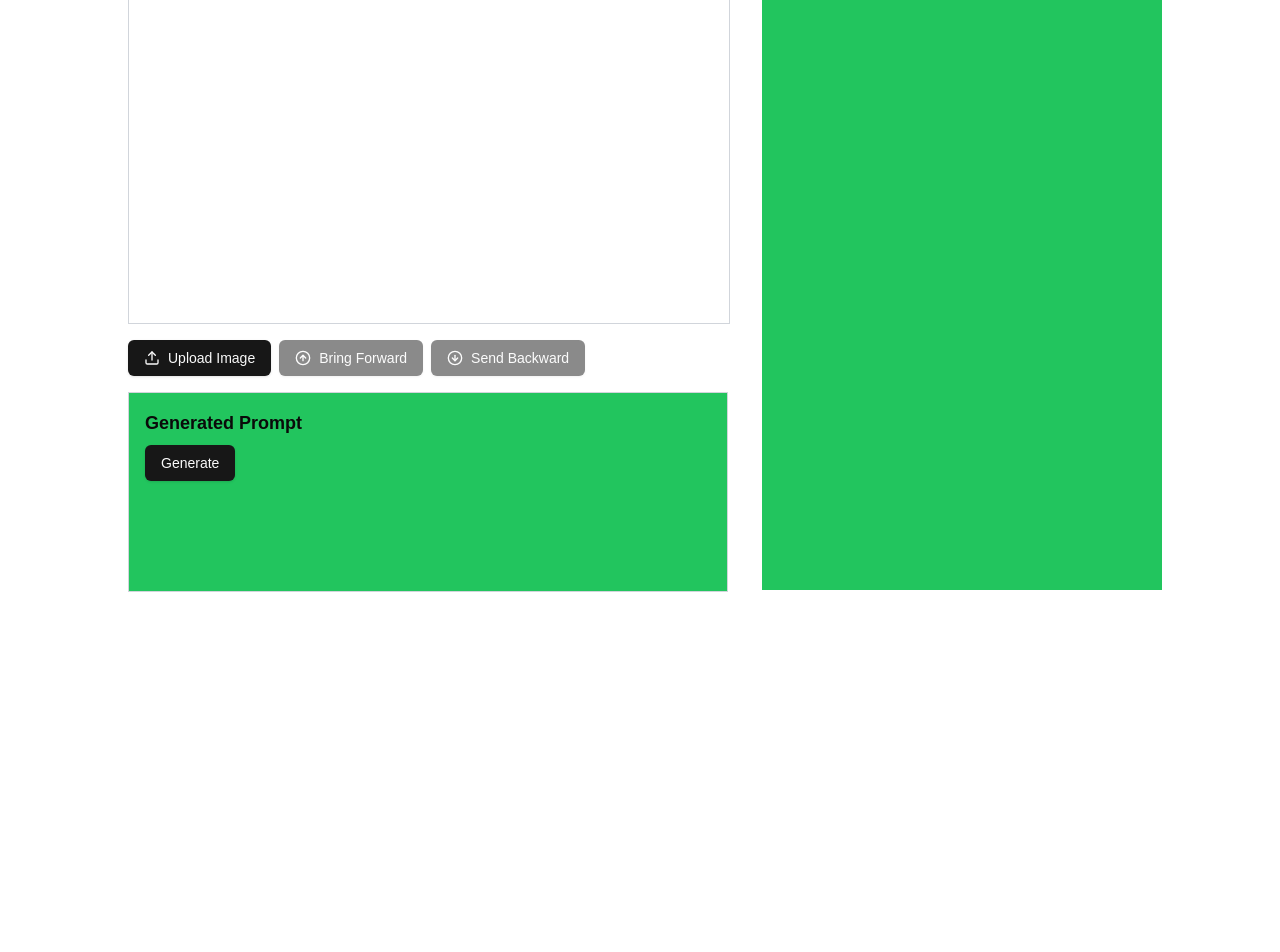
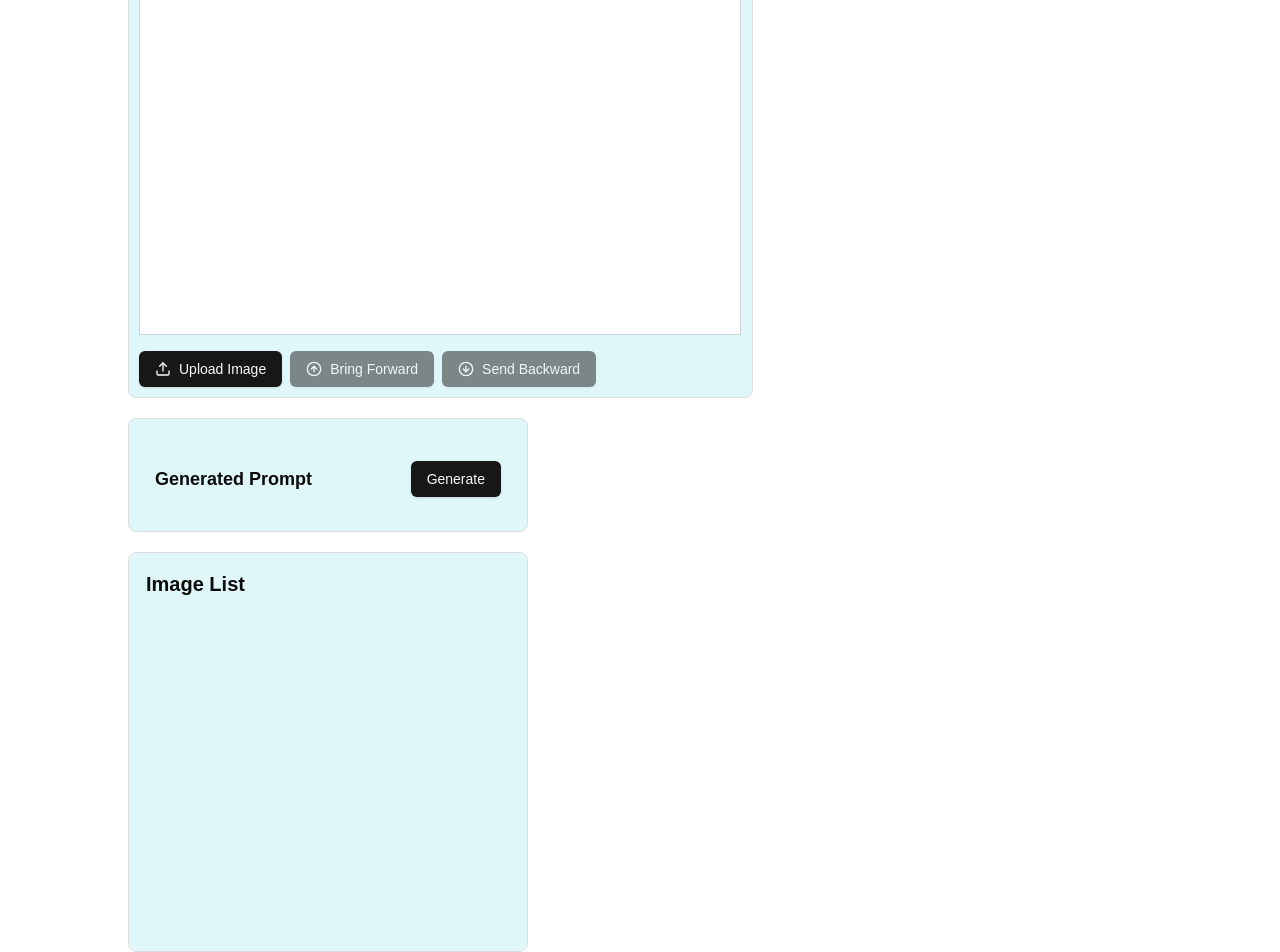
Before and after one commit to kvntang/machine-whisper-canvas, a Next.js app: page / in a window 1280 px wide. Shown: the part 266-1218 px from the top of the page. Before the commit the page ends 800 px from the top, so only its background shows below. Built offline with nearby package versions, Linux system fonts and the light colour scheme.

Commit message:
still working: added some styling

```diff
--- a/app/GeneratedPromptWindow.tsx
+++ b/app/GeneratedPromptWindow.tsx
@@ -43,12 +43,17 @@ const GeneratedPrompt: React.FC<GeneratedPromptProps> = ({ coordinates }) => {
   };
 
   return (
-    <div className="w-[600px] h-[200px] mt-4 p-4 border border-gray-300 bg-green-500">
-      <h2 className="text-lg font-bold mb-2">Generated Prompt</h2>
-      <pre className="whitespace-pre-wrap">{chatgptResponse}</pre>
+    <div className="w-full h-auto mt-4 p-4">
+      <div className="flex justify-between items-center mb-2">
+        <h2 className="text-lg font-bold">Generated Prompt</h2>
+        {/* Generate Button using the Button UI component */}
+        <Button onClick={handleGenerate}>Generate</Button>
+      </div>
 
-      {/* Generate Button using the Button UI component */}
-      <Button onClick={handleGenerate}>Generate</Button>
+      {/* Separate div for the generated response */}
+      <div>
+        <pre className="whitespace-pre-wrap">{chatgptResponse}</pre>
+      </div>
     </div>
   );
 };
--- a/app/SidePanel.tsx
+++ b/app/SidePanel.tsx
@@ -45,7 +45,7 @@ const SidePanel: React.FC<SidePanelProps> = ({
   }, [images, setCoordinates]);
 
   return (
-    <div className="w-[400px] h-[700px] p-4 bg-green-500 overflow-y-auto"> {/* Set fixed height to 600px */}
+    <div className="w-[400px] h-full p-4 overflow-y-auto"> {/* Removed fixed height to allow scrolling based on parent div height */}
       <h2 className="text-xl font-bold mb-4">Image List</h2>
 
       {/* Image Meta Data Div */}
--- a/app/image-canvas-editor.tsx
+++ b/app/image-canvas-editor.tsx
@@ -47,7 +47,9 @@ export default function ImageCanvasEditor() {
     const ctx = canvas.getContext('2d')
     if (!ctx) return
 
-    ctx.clearRect(0, 0, canvas.width, canvas.height)
+    // Fill the canvas with a white background
+    ctx.fillStyle = 'white'; // Set fill color to white
+    ctx.fillRect(0, 0, canvas.width, canvas.height); // Fill the entire canvas
 
     images
       .sort((a, b) => a.zIndex - b.zIndex)
@@ -283,7 +285,14 @@ export default function ImageCanvasEditor() {
   return (
     <div className="flex h-screen">
       <div className="flex-1 p-8">
-        {/* Canvas */}
+        <div className="canvas-container" style={{
+          marginBottom: '20px', // Adjust spacing as needed
+          width: '625px',
+          padding: '10px', // Add padding if necessary
+          backgroundColor: '#e0f7fa', // Example background color
+          border: '1px solid #ddd', // Example border
+          borderRadius: '8px' // Rounded corners
+        }}> {/* New div wrapping canvas and buttons */}
           <canvas
             ref={canvasRef}
             width={600}
@@ -314,17 +323,32 @@ export default function ImageCanvasEditor() {
               <ArrowDownCircle className="mr-2 h-4 w-4" /> Send Backward
             </Button>
           </div>
+        </div> {/* End of new div */}
 
         {/* Generated Prompt Window */}
-        {/* <GeneratedPromptWindow
-        generatedPrompt={generatedPrompt} />
-      </div> */}
+        <div style={{
+          marginBottom: '20px', // Adjust spacing as needed
+          width: '400px',
+          padding: '10px', // Add padding if necessary
+          backgroundColor: '#e0f7fa', // Example background color
+          border: '1px solid #ddd', // Example border
+          borderRadius: '8px' // Rounded corners
+        }}>
           <GeneratedPromptWindow
             coordinates={coordinates}
           />
         </div>
 
         {/* SidePanel */}
+        <div style={{
+          width: '400px', // Set a fixed width for the side panel
+          height: '400px', // Set a fixed height for the side panel
+          backgroundColor: '#e0f7fa', // Example background color
+          overflowY: 'auto', // Enable scrolling if content overflows
+          padding: '1px', // Add padding
+          border: '1px solid #ddd', // Example border
+          borderRadius: '8px' // Rounded corners
+        }}>
           <SidePanel
             images={images}
             selectedImage={selectedImage}
@@ -334,5 +358,7 @@ export default function ImageCanvasEditor() {
             setCoordinates={setCoordinates} // Pass the setGeneratedPrompt function
           />
         </div>
+      </div>
+    </div>
   )
 }
--- a/app/page.tsx
+++ b/app/page.tsx
@@ -2,7 +2,7 @@ import ImageCanvasEditor from './image-canvas-editor'
 
 export default function Home() {
   return (
-    <main className="min-h-screen p-24 fixed">
+    <main className="min-h-screen p-24 ">
       <div className="flex justify-center">
         <h1 className="text-3xl font-bold">Dream Composer</h1>
       </div>
```
Lines whose indentation alone changed are shown as unchanged.
